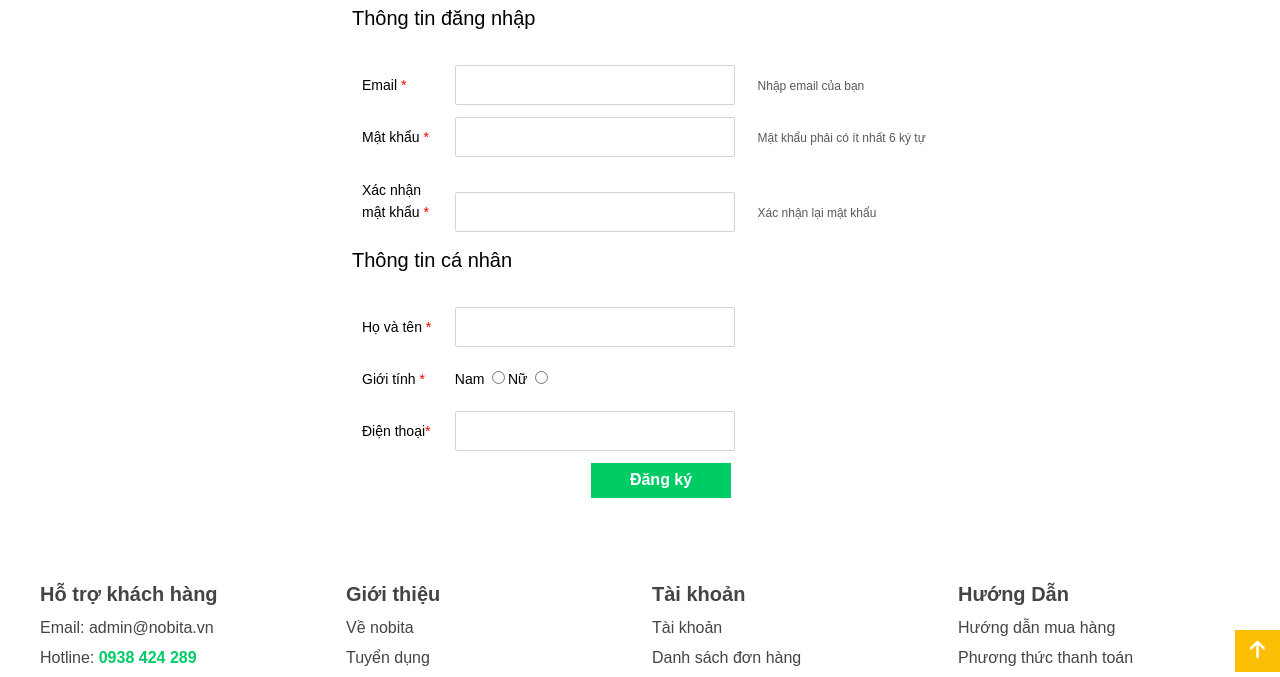
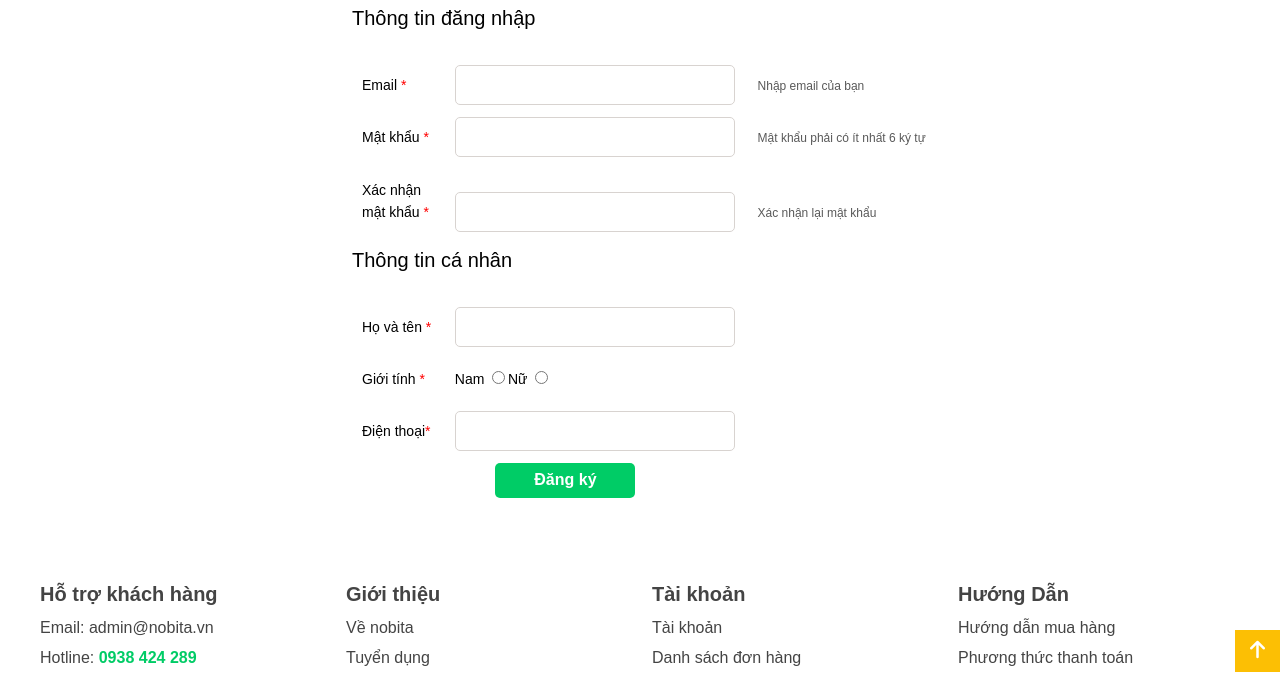
Before and after one commit to thanhbinh2001/web-Dec-2021, a plain HTML site: page public/register.html in a window 1280 px wide. Shown: the part 123-800 px from the top of the page. Drawn offline with Linux system fonts and the light colour scheme.

Commit message:
fix button

```diff
--- a/public/assets/css/login.css
+++ b/public/assets/css/login.css
@@ -36,7 +36,7 @@
     outline: none;
     font-size: 1.4rem;
     color: #595959;
-    border-radius: 2px;
+    border-radius: 5px;
 }
 
 .login-form-message {
@@ -54,6 +54,7 @@
     color: #fff;
     cursor: pointer;
     font-size: 1.6rem;
+    border-radius: 5px;
     font-weight: bold;
 }
 
@@ -79,7 +80,7 @@
     width: 250px;
     height: 45px;
     margin-left:90px;
-
+    cursor: pointer;
 }
 .fa-brands{
     padding:10px 10px;
--- a/public/register.html
+++ b/public/register.html
@@ -693,7 +693,7 @@
               <span class="login-form-message"></span>
             </div>
             <div class="login-form-item">
-              <input type="submit" value="Đăng ký" class="login-form-item-submit col l-o-5" />
+              <input type="submit" value="Đăng ký" class="login-form-item-submit col l-o-3" />
             </div>
           </form>
         </div>
```
Also changed, not shown: public/index.html (+8 -2 lines), public/login.html (+3 -6 lines), public/assets/images/slider/pay-1.png (added), public/assets/images/slider/pay-2.png (added), public/assets/images/slider/sale-3.png (added), public/assets/images/slider/sale-4.png (added), public/assets/images/slider/sale-5.png (added).
